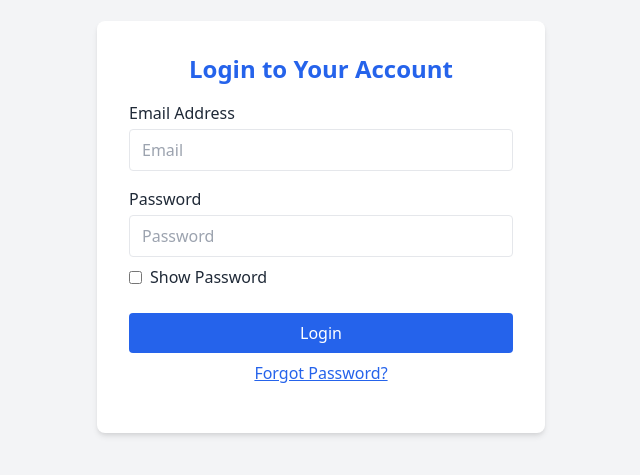
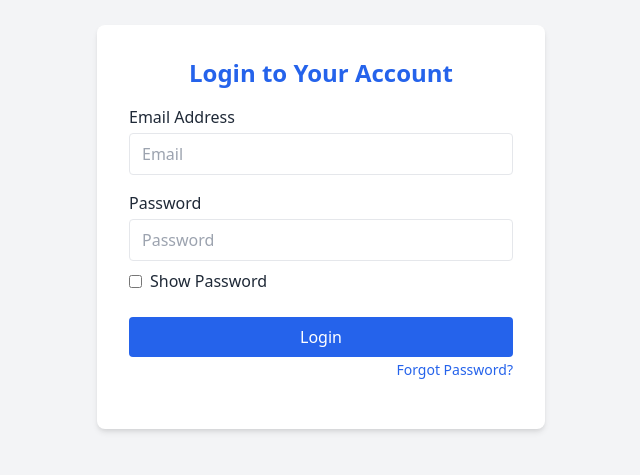
Before and after one commit to paulmadaki/freedom-netwok, a plain HTML site: page login.html in a window 1280 px wide. Shown: the part 173-648 px from the top of the page, without its empty margins (319-959 px from the left). Drawn offline with nearby package versions, Linux system fonts and the light colour scheme.

```diff
--- a/login.html
+++ b/login.html
@@ -55,7 +55,9 @@
         <button type="submit" class="w-full bg-blue-600 text-white py-2 rounded hover:bg-blue-700">
           Login
         </button>
-        <a href="#" id="forgotPassword" class="block text-blue-600 mt-2 text-center underline">Forgot Password?</a>
+        <div class="text-right mb-4">
+          <a href="#" id="forgotPasswordLink" class="text-blue-600 hover:underline text-sm">Forgot Password?</a>
+        </div>
         <div id="loginError" class="text-red-600 mt-4 text-center"></div>
       </form>
     </div>
@@ -114,7 +116,7 @@
     };
 
     // Forgot Password
-    document.getElementById("forgotPassword").onclick = async (e) => {
+    document.getElementById("forgotPasswordLink").onclick = async (e) => {
       e.preventDefault();
       const email = document.getElementById("email").value.trim();
       if (!email) {
```
